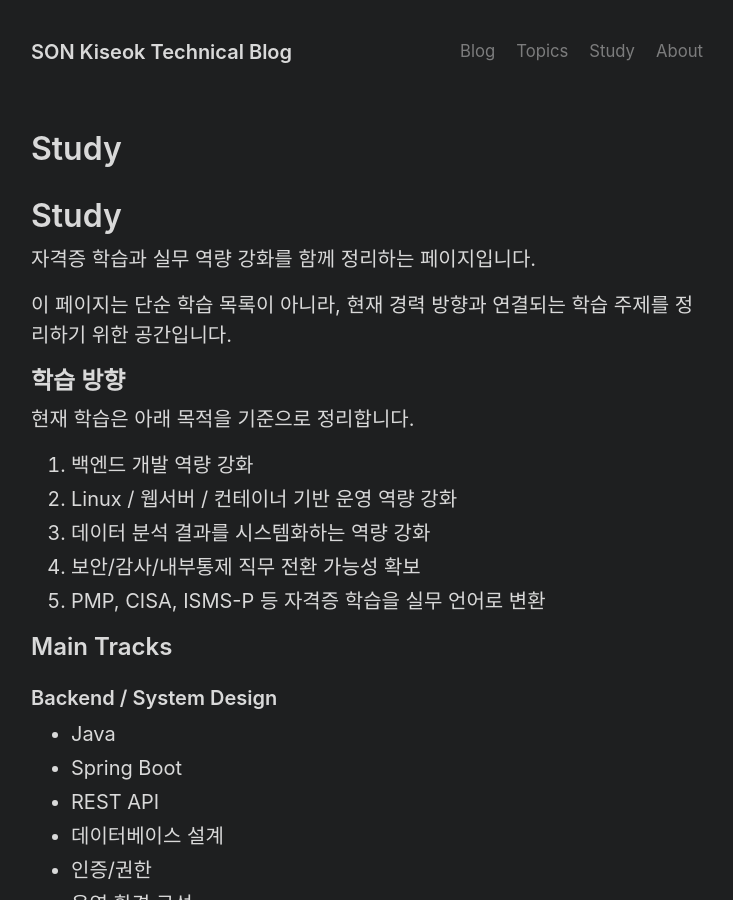
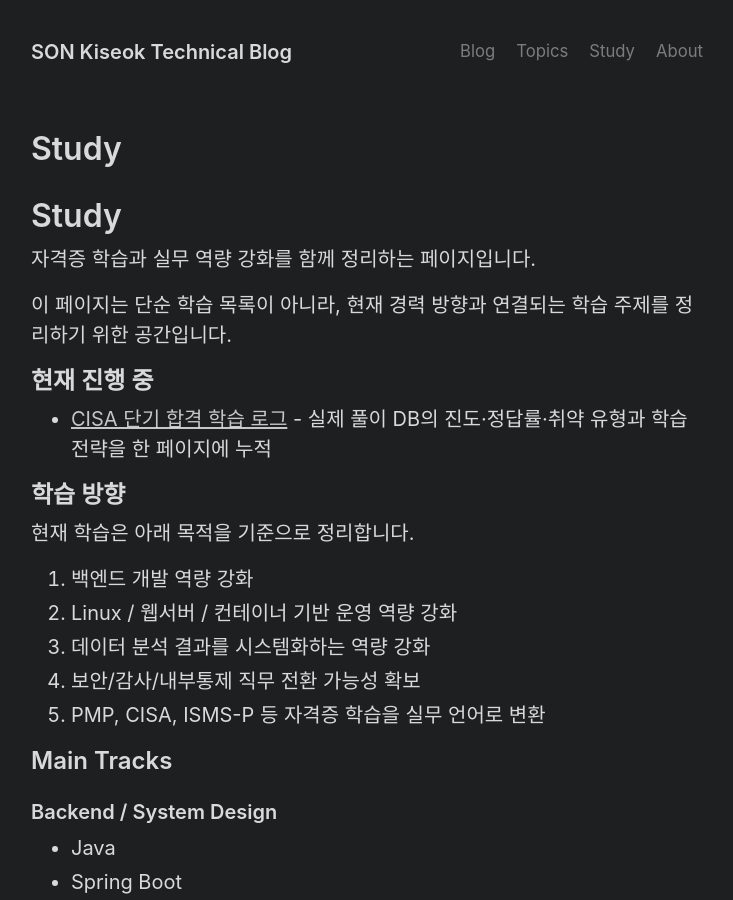
Before and after one commit to son1004007/son1004007.github.io, a Jekyll site: the page built from study.md, in a window 1280 px wide and 900 px high. Shown: the whole window, without its empty margins (273-1006 px from the left). Built offline with Jekyll 4.4.1, drawn with Linux system fonts in a browser that asks for light colours.

Commit message:
docs: link cumulative CISA study dashboard

```diff
--- a/study.md
+++ b/study.md
@@ -8,6 +8,10 @@ title: Study
 자격증 학습과 실무 역량 강화를 함께 정리하는 페이지입니다.
 
 이 페이지는 단순 학습 목록이 아니라, 현재 경력 방향과 연결되는 학습 주제를 정리하기 위한 공간입니다.
+
+## 현재 진행 중
+
+- [CISA 단기 합격 학습 로그]({{ '/cisa-study/' | relative_url }}) - 실제 풀이 DB의 진도·정답률·취약 유형과 학습 전략을 한 페이지에 누적
 
 ## 학습 방향
 
@@ -61,7 +65,7 @@ title: Study
 - 접근통제
 - 로그관리
 - 내부통제
-- CISA
+- [CISA 단기 합격 학습 로그]({{ '/cisa-study/' | relative_url }})
 - ISMS-P
 - IT 감사/감리 관점의 기술 정리
 
```
